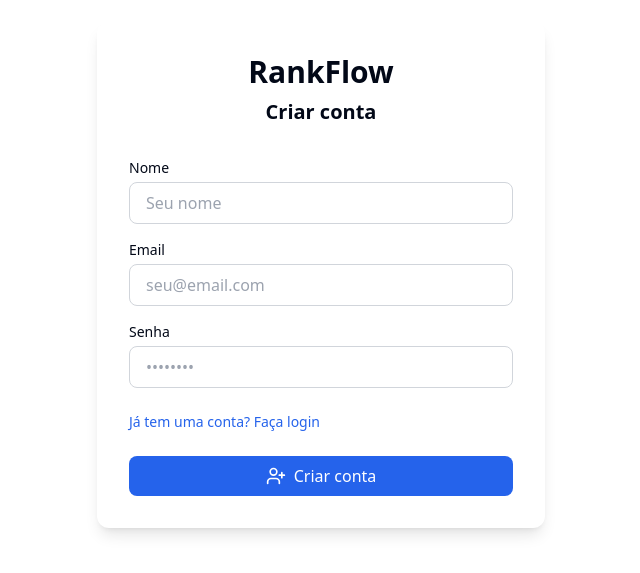
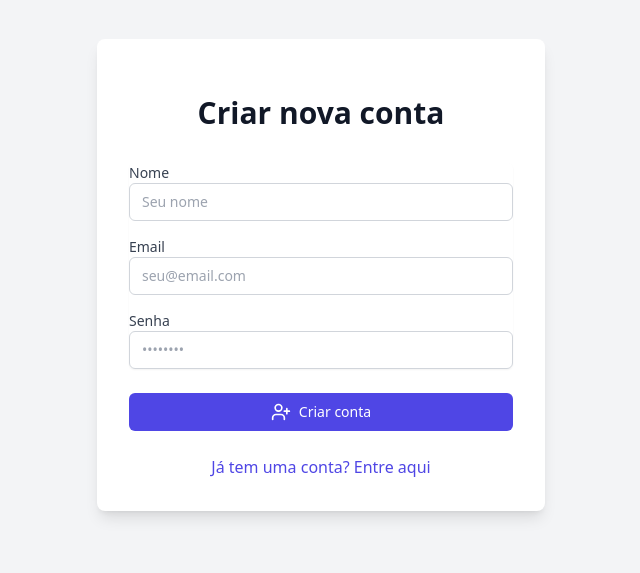
Before and after one commit to Gabrielnfranca/rankflow, a React (Vite) app: page /register in a window 1280 px wide. Shown: the part 125-698 px from the top of the page, without its empty margins (319-959 px from the left). Built offline with nearby package versions, Linux system fonts and the light colour scheme; no server answers.

Commit message:
fix: improve register flow and UI

```diff
--- a/src/pages/Register.tsx
+++ b/src/pages/Register.tsx
@@ -8,120 +8,124 @@ export function Register() {
   const [email, setEmail] = useState('');
   const [password, setPassword] = useState('');
   const [name, setName] = useState('');
-  const [error, setError] = useState('');
-  const { register, loading } = useAuth();
+  const { register, loading, error: authError } = useAuth();
   const navigate = useNavigate();
   const { theme } = useTheme();
 
   const handleSubmit = async (e: React.FormEvent) => {
     e.preventDefault();
-    setError('');
 
     try {
       await register(email, password, name);
+      // Após registro bem-sucedido, redirecionar para a página inicial
       navigate('/');
-    } catch (err: any) {
-      setError(err.message);
+    } catch (error) {
+      // O erro já está sendo tratado no AuthContext
     }
   };
 
   return (
-    <div className="min-h-screen flex items-center justify-center px-4">
-      <div className={`max-w-md w-full space-y-8 p-8 rounded-xl shadow-lg ${
-        theme === 'dark' ? 'bg-gray-800' : 'bg-white'
-      }`}>
+    <div className={`min-h-screen flex items-center justify-center ${theme === 'dark' ? 'bg-gray-900' : 'bg-gray-100'}`}>
+      <div className={`max-w-md w-full space-y-8 p-8 rounded-lg shadow-lg ${theme === 'dark' ? 'bg-gray-800' : 'bg-white'}`}>
         <div>
-          <h1 className="text-3xl font-bold text-center mb-2">RankFlow</h1>
-          <h2 className="text-xl font-semibold text-center">Criar conta</h2>
-          {error && (
-            <div className="mt-4 p-3 rounded bg-red-100 border border-red-400 text-red-700">
-              {error}
-            </div>
-          )}
+          <h2 className={`mt-6 text-center text-3xl font-extrabold ${theme === 'dark' ? 'text-white' : 'text-gray-900'}`}>
+            Criar nova conta
+          </h2>
         </div>
 
         <form className="mt-8 space-y-6" onSubmit={handleSubmit}>
-          <div className="space-y-4">
+          <div className="rounded-md shadow-sm space-y-4">
             <div>
-              <label htmlFor="name" className="block text-sm font-medium mb-1">
+              <label htmlFor="name" className={`block text-sm font-medium ${theme === 'dark' ? 'text-gray-200' : 'text-gray-700'}`}>
                 Nome
               </label>
               <input
                 id="name"
                 type="text"
+                required
                 value={name}
                 onChange={(e) => setName(e.target.value)}
-                required
-                className={`w-full px-4 py-2 rounded-lg border focus:ring-2 focus:ring-blue-500 ${
-                  theme === 'dark'
-                    ? 'bg-gray-700 border-gray-600 text-white'
-                    : 'bg-white border-gray-300'
-                }`}
+                className={`appearance-none relative block w-full px-3 py-2 border ${
+                  theme === 'dark' ? 'border-gray-700 bg-gray-700 text-white' : 'border-gray-300 text-gray-900'
+                } rounded-md focus:outline-none focus:ring-indigo-500 focus:border-indigo-500 sm:text-sm`}
                 placeholder="Seu nome"
               />
             </div>
+
             <div>
-              <label htmlFor="email" className="block text-sm font-medium mb-1">
+              <label htmlFor="email" className={`block text-sm font-medium ${theme === 'dark' ? 'text-gray-200' : 'text-gray-700'}`}>
                 Email
               </label>
               <input
                 id="email"
                 type="email"
+                required
                 value={email}
                 onChange={(e) => setEmail(e.target.value)}
-                required
-                className={`w-full px-4 py-2 rounded-lg border focus:ring-2 focus:ring-blue-500 ${
-                  theme === 'dark'
-                    ? 'bg-gray-700 border-gray-600 text-white'
-                    : 'bg-white border-gray-300'
-                }`}
+                className={`appearance-none relative block w-full px-3 py-2 border ${
+                  theme === 'dark' ? 'border-gray-700 bg-gray-700 text-white' : 'border-gray-300 text-gray-900'
+                } rounded-md focus:outline-none focus:ring-indigo-500 focus:border-indigo-500 sm:text-sm`}
                 placeholder="seu@email.com"
               />
             </div>
+
             <div>
-              <label htmlFor="password" className="block text-sm font-medium mb-1">
+              <label htmlFor="password" className={`block text-sm font-medium ${theme === 'dark' ? 'text-gray-200' : 'text-gray-700'}`}>
                 Senha
               </label>
               <input
                 id="password"
                 type="password"
+                required
                 value={password}
                 onChange={(e) => setPassword(e.target.value)}
-                required
-                className={`w-full px-4 py-2 rounded-lg border focus:ring-2 focus:ring-blue-500 ${
-                  theme === 'dark'
-                    ? 'bg-gray-700 border-gray-600 text-white'
-                    : 'bg-white border-gray-300'
-                }`}
+                className={`appearance-none relative block w-full px-3 py-2 border ${
+                  theme === 'dark' ? 'border-gray-700 bg-gray-700 text-white' : 'border-gray-300 text-gray-900'
+                } rounded-md focus:outline-none focus:ring-indigo-500 focus:border-indigo-500 sm:text-sm`}
                 placeholder="••••••••"
               />
             </div>
           </div>
 
-          <div className="text-sm">
-            <Link to="/login" className="font-medium text-blue-600 hover:text-blue-500">
-              Já tem uma conta? Faça login
-            </Link>
+          {authError && (
+            <div className="rounded-md bg-red-50 p-4">
+              <div className="flex">
+                <div className="ml-3">
+                  <h3 className="text-sm font-medium text-red-800">{authError}</h3>
                 </div>
+              </div>
+            </div>
+          )}
 
+          <div>
             <button
               type="submit"
               disabled={loading}
-            className={`w-full flex items-center justify-center px-4 py-2 rounded-lg text-white font-medium ${
-              loading
-                ? 'bg-blue-400 cursor-not-allowed'
-                : 'bg-blue-600 hover:bg-blue-700'
-            }`}
+              className={`group relative w-full flex justify-center py-2 px-4 border border-transparent text-sm font-medium rounded-md text-white ${
+                loading ? 'bg-indigo-400' : 'bg-indigo-600 hover:bg-indigo-700'
+              } focus:outline-none focus:ring-2 focus:ring-offset-2 focus:ring-indigo-500`}
             >
               {loading ? (
-              <Loader2 className="w-5 h-5 animate-spin" />
+                <Loader2 className="animate-spin h-5 w-5" />
               ) : (
                 <>
-                <UserPlus className="w-5 h-5 mr-2" />
+                  <UserPlus className="h-5 w-5 mr-2" />
                   Criar conta
                 </>
               )}
             </button>
+          </div>
+
+          <div className="text-center">
+            <Link
+              to="/login"
+              className={`font-medium ${
+                theme === 'dark' ? 'text-indigo-400 hover:text-indigo-300' : 'text-indigo-600 hover:text-indigo-500'
+              }`}
+            >
+              Já tem uma conta? Entre aqui
+            </Link>
+          </div>
         </form>
       </div>
     </div>
```
Lines whose indentation alone changed are shown as unchanged.
